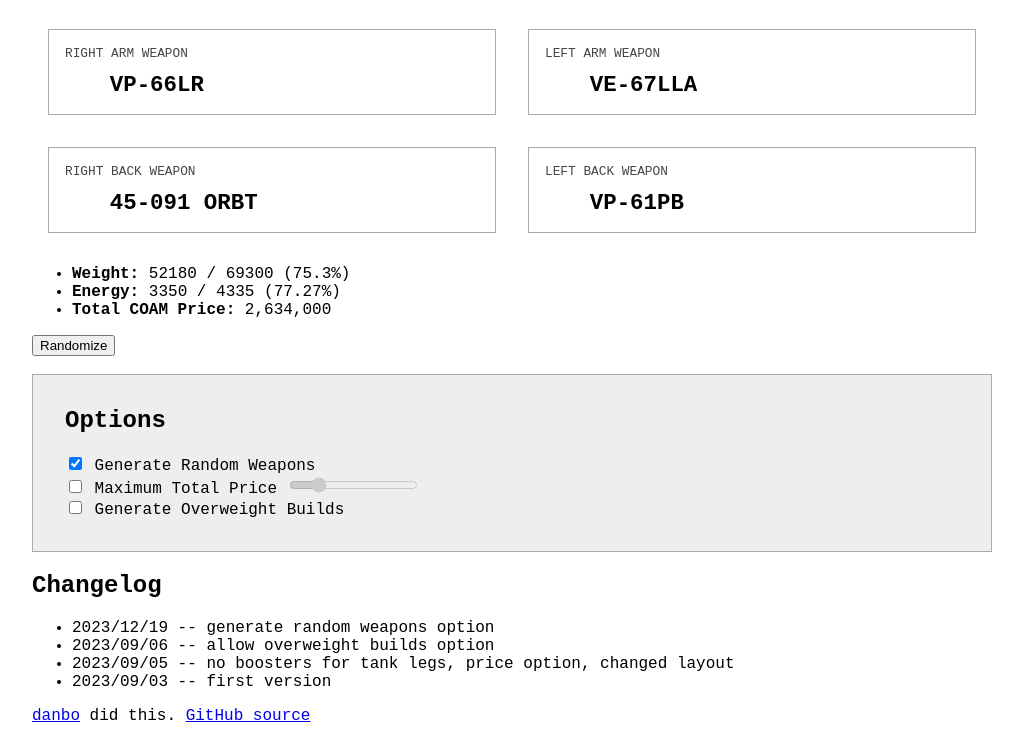
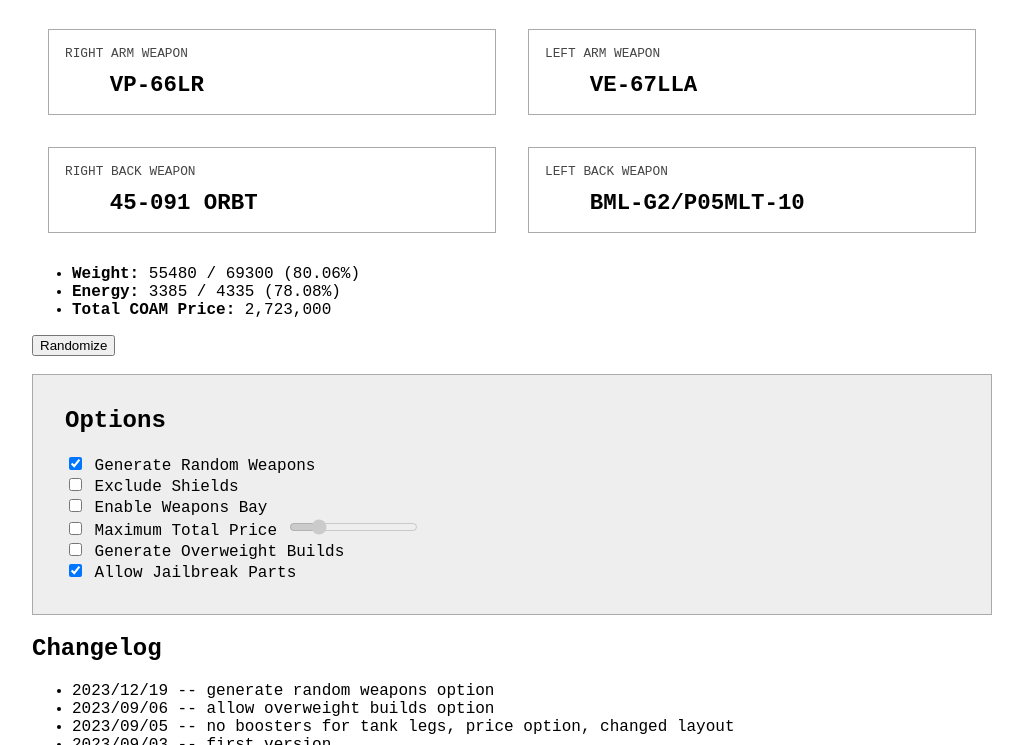
Before and after one commit to tinydanbo/ac6rando, a plain HTML site: page index.html in a window 1280 px wide. Both pictures are taken after a click on the button "Randomize". Shown: the part 592-1337 px from the top of the page, without its empty margins (128-1151 px from the left). Drawn offline with Linux system fonts and the light colour scheme.

Commit message:
Fix left back units and more filter options

```diff
--- a/data.json
+++ b/data.json
@@ -1478,6 +1478,13 @@
 	"left_back_units":
 	[
 		{
+			"name": "(NOTHING)",
+			"category": "n/a",
+			"weight": 0,
+			"en_load": 0,
+			"price": 0
+		},
+		{
 			"name": "VP-61PS",
 			"category": "pulse shield",
 			"weight": 2700,
@@ -1525,6 +1532,272 @@
 			"weight": 2170,
 			"en_load": 800,
 			"price": 255000
+		},
+		{
+			"name": "SB-033M MORLEY",
+			"category": "spread bazooka",
+			"weight": 8480,
+			"en_load": 465,
+			"price": 255000
+		},
+		{
+			"name": "EARSHOT",
+			"category": "grenade cannon",
+			"weight": 7230,
+			"en_load": 386,
+			"price": 303000
+		},
+		{
+			"name": "SONGBIRDS",
+			"category": "grenade cannon",
+			"weight": 5500,
+			"en_load": 285,
+			"price": 182000
+		},
+		{
+			"name": "VE-60SNA",
+			"category": "stun needle launcher",
+			"weight": 6150,
+			"en_load": 825,
+			"price": 283000
+		},
+		{
+			"name": "VP-60LCS",
+			"category": "laser cannon",
+			"weight": 5190,
+			"en_load": 683,
+			"price": 147000
+		},
+		{
+			"name": "VE-60LCA",
+			"category": "laser cannon",
+			"weight": 14820,
+			"en_load": 1200,
+			"price": 333000
+		},
+		{
+			"name": "VP-60LCD",
+			"category": "diffuse laser cannon",
+			"weight": 7620,
+			"en_load": 784,
+			"price": 215000
+		},
+		{
+			"name": "FASAN/60E",
+			"category": "plasma cannon",
+			"weight": 6270,
+			"en_load": 882,
+			"price": 217000
+		},
+		{
+			"name": "KRANICH/60Z",
+			"category": "pulse cannon",
+			"weight": 2100,
+			"en_load": 652,
+			"price": 177000
+		},
+		{
+			"name": "EULE/60D",
+			"category": "pulse shield launcher",
+			"weight": 3060,
+			"en_load": 620,
+			"price": 243000
+		},
+		{
+			"name": "IA-C01W3: AURORA",
+			"category": "light wave cannon",
+			"weight": 3330,
+			"en_load": 522,
+			"price": 340000
+		},
+		{
+			"name": "BML-G1/P20MLT-04",
+			"category": "missile launcher",
+			"weight": 2120,
+			"en_load": 154,
+			"price": 0
+		},
+		{
+			"name": "BML-G2/P03MLT-06",
+			"category": "missile launcher",
+			"weight": 3840,
+			"en_load": 241,
+			"price": 111000
+		},
+		{
+			"name": "BML-G2/P05MLT-10",
+			"category": "missile launcher",
+			"weight": 5220,
+			"en_load": 320,
+			"price": 165000
+		},
+		{
+			"name": "BML-G2/P19SPL-12",
+			"category": "split missile launcher",
+			"weight": 3580,
+			"en_load": 325,
+			"price": 123000
+		},
+		{
+			"name": "BML-G2/P16SPL-08",
+			"category": "split missile launcher",
+			"weight": 2800,
+			"en_load": 228,
+			"price": 85000
+		},
+		{
+			"name": "BML-G2/P17SPL-16",
+			"category": "split missile launcher",
+			"weight": 5010,
+			"en_load": 510,
+			"price": 160000
+		},
+		{
+			"name": "BML-G1/P31DUO-02",
+			"category": "dual missile launcher",
+			"weight": 1900,
+			"en_load": 182,
+			"price": 144000
+		},
+		{
+			"name": "BML-G1/P32DUO-03",
+			"category": "dual missile launcher",
+			"weight": 3450,
+			"en_load": 262,
+			"price": 180000
+		},
+		{
+			"name": "BML-G2/P08DUO-03",
+			"category": "dual missile launcher",
+			"weight": 4020,
+			"en_load": 332,
+			"price": 228000
+		},
+		{
+			"name": "BML-G1/P01VTC-04",
+			"category": "vertical missile launcher",
+			"weight": 2240,
+			"en_load": 258,
+			"price": 85000
+		},
+		{
+			"name": "BML-G1/P03VTC-08",
+			"category": "vertical missile launcher",
+			"weight": 3920,
+			"en_load": 380,
+			"price": 112000
+		},
+		{
+			"name": "BML-G1/P07VTC-12",
+			"category": "vertical missile launcher",
+			"weight": 5010,
+			"en_load": 525,
+			"price": 188000
+		},
+		{
+			"name": "BML-G3/P04ACT-01",
+			"category": "active homing missile launcher",
+			"weight": 2680,
+			"en_load": 213,
+			"price": 98000
+		},
+		{
+			"name": "BML-G3/P05ACT-02",
+			"category": "active homing missile launcher",
+			"weight": 4320,
+			"en_load": 424,
+			"price": 145000
+		},
+		{
+			"name": "BML-G1/P29CNT",
+			"category": "container missile launcher",
+			"weight": 6370,
+			"en_load": 150,
+			"price": 250000
+		},
+		{
+			"name": "WR-0999 DELIVERY BOY",
+			"category": "cluster missile launcher",
+			"weight": 6890,
+			"en_load": 499,
+			"price": 298000
+		},
+		{
+			"name": "WS-5001 SOUP",
+			"category": "scatter missile launcher",
+			"weight": 5620,
+			"en_load": 680,
+			"price": 326000
+		},
+		{
+			"name": "45-091 JVLN BETA",
+			"category": "detonating missile launcher",
+			"weight": 4250,
+			"en_load": 425,
+			"price": 210000
+		},
+		{
+			"name": "EL-PW-01 TRUENO",
+			"category": "needle missile launcher",
+			"weight": 3100,
+			"en_load": 420,
+			"price": 271000
+		},
+		{
+			"name": "Vvc-703PM",
+			"category": "plasma missile launcher",
+			"weight": 2720,
+			"en_load": 245,
+			"price": 202000
+		},
+		{
+			"name": "Vvc-706PM",
+			"category": "plasma missile launcher",
+			"weight": 4800,
+			"en_load": 342,
+			"price": 310000
+		},
+		{
+			"name": "Vvc-70VPM",
+			"category": "plasma missile launcher",
+			"weight": 3760,
+			"en_load": 268,
+			"price": 96000
+		},
+		{
+			"name": "IB-C03W3: NGI 006",
+			"category": "coral missile launcher",
+			"weight": 4200,
+			"en_load": 783,
+			"price": 380000
+		},
+		{
+			"name": "BO-044 HUXLEY",
+			"category": "bullet orbit",
+			"weight": 2230,
+			"en_load": 425,
+			"price": 305000
+		},
+		{
+			"name": "45-091 ORBT",
+			"category": "laser orbit",
+			"weight": 2010,
+			"en_load": 446,
+			"price": 280000
+		},
+		{
+			"name": "VP-60LT",
+			"category": "laser turret",
+			"weight": 2800,
+			"en_load": 560,
+			"price": 194000
+		},
+		{
+			"name": "Vvc-700LD",
+			"category": "laser drone",
+			"weight": 3800,
+			"en_load": 570,
+			"price": 247000
 		}
 	],
 	"expansions": [
--- a/index.html
+++ b/index.html
@@ -108,8 +108,11 @@
 		<h2>Options</h2>
 		<div>
 			<input type="checkbox" id="toggle-weapons" autocomplete="off" checked /> <label for="toggle-weapons">Generate Random Weapons</label><br />
+			<input type="checkbox" id="toggle-shields" autocomplete="off" /> <label for="toggle-shields">Exclude Shields</label><br />
+			<input type="checkbox" id="toggle-weapons-bay" autocomplete="off" /> <label for="toggle-weapons-bay">Enable Weapons Bay</label><br />
 			<input type="checkbox" id="toggle-price-option" autocomplete="off" /> <label for="toggle-price-option">Maximum Total Price</label> <input type="range" id="price-option" value="1000000" step="50000" min="0" max="5000000" autocomplete="off" disabled /> <label for="price-option" id="price-value"></label><br />
-			<input type="checkbox" id="toggle-overweight" autocomplete="off" /> <label for="toggle-overweight">Generate Overweight Builds</label>
+			<input type="checkbox" id="toggle-overweight" autocomplete="off" /> <label for="toggle-overweight">Generate Overweight Builds</label><br />
+			<input type="checkbox" id="toggle-jailbreak" autocomplete="off" checked /> <label for="toggle-jailbreak">Allow Jailbreak Parts</label>
 		</div>
 	</div>
 	<h2>Changelog</h2>
--- a/index.js
+++ b/index.js
@@ -12,15 +12,32 @@ let total_price = 0;
 let price_limit = 1000000;
 
 let should_allow_overweight = false;
+let should_allow_jailbreak = true;
 let should_randomize_weapons = true;
+let should_exclude_shields = false;
+let should_allow_weapons_bay = false;
 let use_price_limit = false;
+
+function filterJailbreak(parts) {
+	return should_allow_jailbreak
+		? parts
+		: parts.filter(function(part) {
+			return !part.name.includes('JAILBREAK');
+		});
+}
+
+function filterShields(parts) {
+	return parts.filter(function(part) {
+		return !['pulse shield', 'pulse buckler', 'pulse scutum', 'coral shield'].includes(part.category);
+	});
+}
 
 function generateRandomBuild() {
 	let new_build = {
-		head: parts_data.heads.random(),
-		core: parts_data.cores.random(),
-		arms: parts_data.arms.random(),
-		legs: parts_data.legs.random(),
+		head: filterJailbreak(parts_data.heads).random(),
+		core: filterJailbreak(parts_data.cores).random(),
+		arms: filterJailbreak(parts_data.arms).random(),
+		legs: filterJailbreak(parts_data.legs).random(),
 		fcs: parts_data.fcs.random(),
 		generator: parts_data.generators.random(),
 		expansion: parts_data.expansions.random(),
@@ -29,10 +46,27 @@ function generateRandomBuild() {
 		new_build.booster = parts_data.boosters.random();
 	}
 	if (should_randomize_weapons) {
-		new_build.right_arm_unit = parts_data.right_arm_units.random();
-		new_build.left_arm_unit = parts_data.left_arm_units.random();
-		new_build.right_back_unit = parts_data.right_back_units.random();
-		new_build.left_back_unit = parts_data.left_back_units.random();
+		let right_arm_units = parts_data.right_arm_units;
+		let left_arm_units = parts_data.left_arm_units;
+		let right_back_units = parts_data.right_back_units;
+		let left_back_units = parts_data.left_back_units;
+
+		if (should_exclude_shields) {
+			right_arm_units = filterShields(right_arm_units);
+			left_arm_units = filterShields(left_arm_units);
+			right_back_units = filterShields(right_back_units);
+			left_back_units = filterShields(left_back_units);
+		}
+
+		if (should_allow_weapons_bay) {
+			right_back_units = right_back_units.concat(right_arm_units);
+			left_back_units = left_back_units.concat(left_arm_units);
+		}
+
+		new_build.right_arm_unit = right_arm_units.random();
+		new_build.left_arm_unit = left_arm_units.random();
+		new_build.right_back_unit = right_back_units.random();
+		new_build.left_back_unit = left_back_units.random();
 	}
 	return new_build
 }
@@ -99,8 +133,20 @@ ready(function() {
 		}
 	});
 
+	document.querySelector("#toggle-jailbreak").addEventListener("click", function() {
+		should_allow_jailbreak = document.querySelector("#toggle-jailbreak").checked;
+	});
+
 	document.querySelector("#toggle-weapons").addEventListener("click", function() {
 		should_randomize_weapons = document.querySelector("#toggle-weapons").checked;
+	});
+
+	document.querySelector("#toggle-shields").addEventListener("click", function() {
+		should_exclude_shields = document.querySelector("#toggle-shields").checked;
+	});
+
+	document.querySelector("#toggle-weapons-bay").addEventListener("click", function() {
+		should_allow_weapons_bay = document.querySelector("#toggle-weapons-bay").checked;
 	});
 
 	document.querySelector("#toggle-overweight").addEventListener("click", function() {
```
